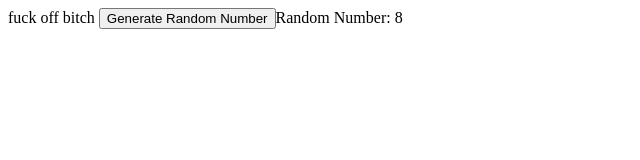
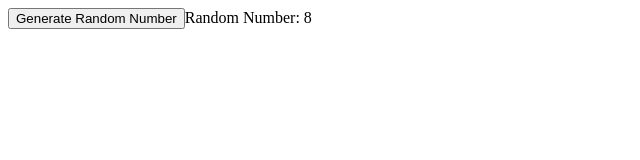
Before and after one commit to titantechmedia/titansystem, a plain HTML site: page index.htm in a window 1280 px wide. Shown: the whole page, without its empty margins (0-640 px from the left). Drawn offline with Linux system fonts and the light colour scheme.

Commit message:
Update index.htm

```diff
--- a/index.htm
+++ b/index.htm
@@ -6,7 +6,7 @@
      <title>Test Page</title>
 </head>
 <body>
-     fuck off bitch
+
      <script src="index.js"></script>
 </body>
 </html>
```
